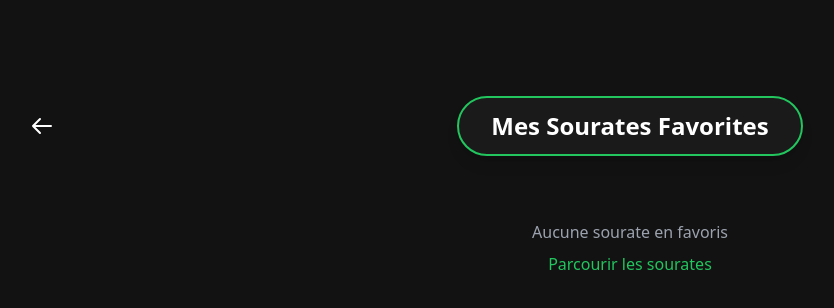
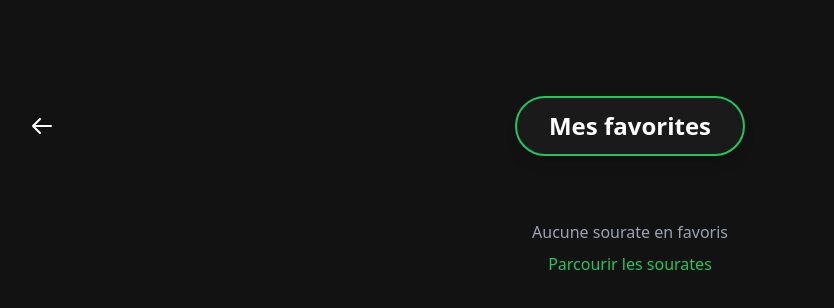
Before and after one commit to SMoctarL/Hidaya, a React (Vite) app: page /favorites in a window 1280 px wide. Shown: the top 308 px of the page, without its empty margins (10-844 px from the left). Built offline with nearby package versions, Linux system fonts and the light colour scheme.

Commit message:
Solving download problems :)

```diff
--- a/src/pages/Favorites.jsx
+++ b/src/pages/Favorites.jsx
@@ -21,7 +21,7 @@ export default function Favorites() {
 
           {/* Titre */}
           <h1 className="text-2xl font-bold text-white px-8 py-3 bg-[#1a1a1a] rounded-full border-2 border-green-500 shadow-lg">
-            Mes Sourates Favorites
+            Mes favorites
           </h1>
 
           {/* Élément vide pour maintenir le centrage */}
--- a/src/pages/Quran.jsx
+++ b/src/pages/Quran.jsx
@@ -175,7 +175,7 @@ export default function Quran() {
 
         {/* Titre au centre */}
         <h1 className="text-3xl font-bold text-white">
-          Les Sourates du Saint Coran
+          Quran
         </h1>
 
         {/* Bouton favoris à droite avec lien */}
```
